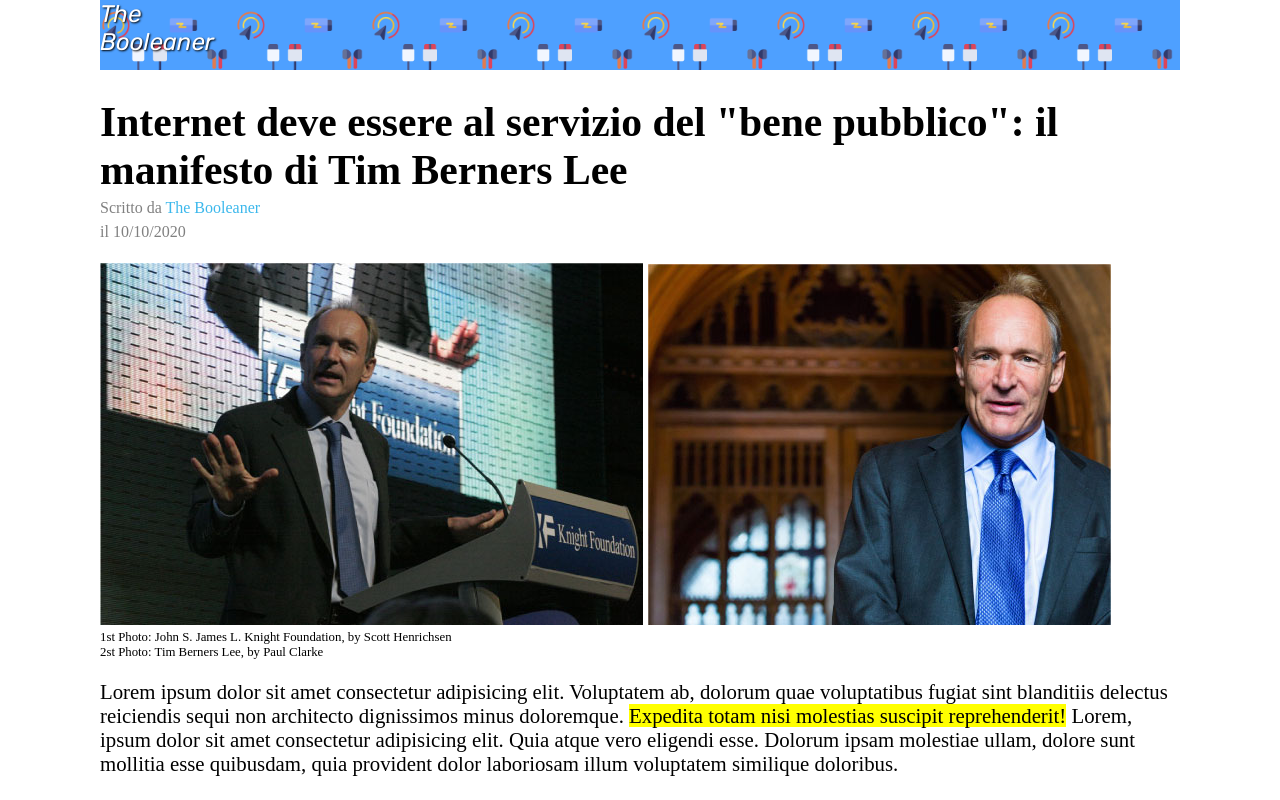
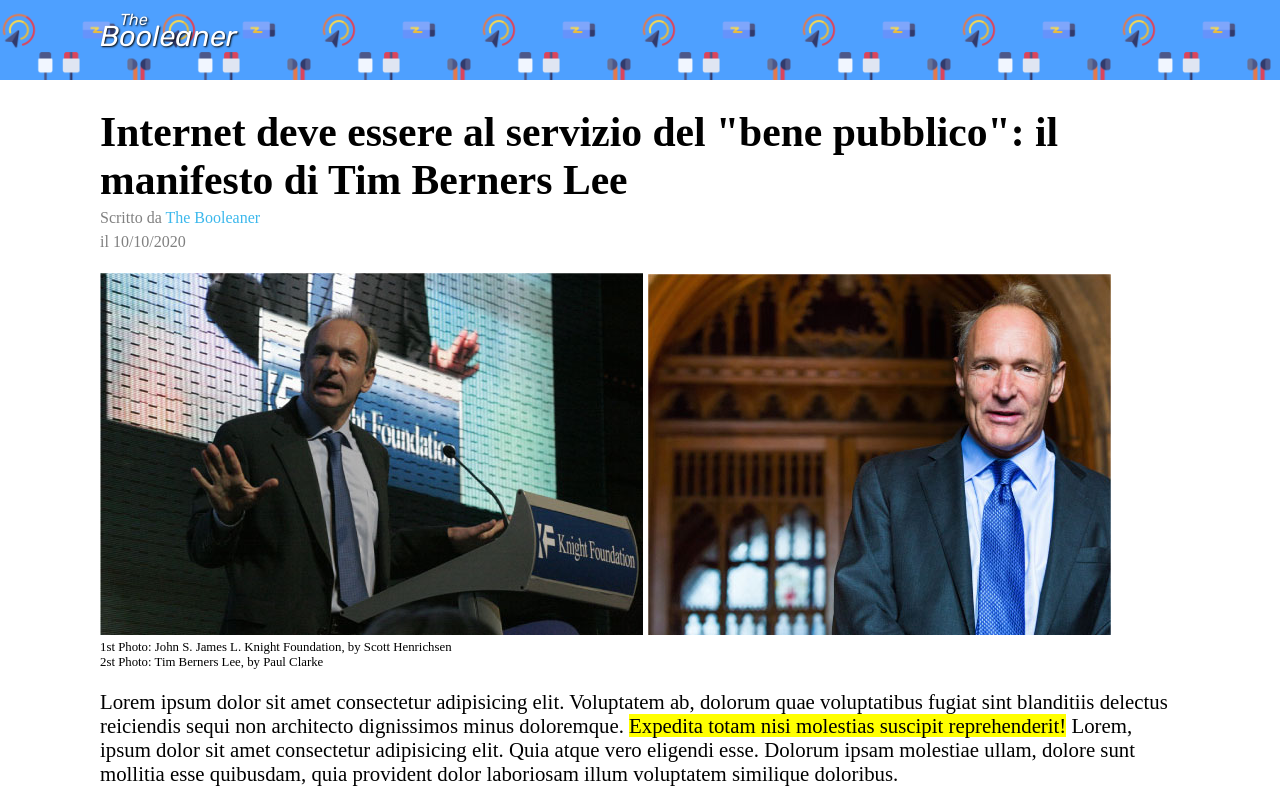
Before and after one commit to patrictobola/html-css-booleaner, a plain HTML site: page index.html in a window 1280 px wide. Shown: the top 800 px of the page. Drawn offline with Linux system fonts and the light colour scheme.

Commit message:
fixed banner, did bonus

```diff
--- a/css/style.css
+++ b/css/style.css
@@ -11,14 +11,22 @@ body {
 .top-banner {
     background-color: #4ea0ff;
     background-image: url('../img/pattern.png');
-    height: 70px;
+    height: 80px;
     background-size: 25% ;
     font-family: 'Rubik', sans-serif;
     color: #fff;
     text-shadow: 1px 1px 2px black;
-    font-size: 1.5rem;
+}
+#booleaner {
+    font-size: 1.8rem;
 }
 
+#the {
+    position: relative;
+    left: 20px;
+    top: 10px;
+    font-size: 1rem;
+}
 h1 {
     margin-bottom: 0px;
 }
--- a/index.html
+++ b/index.html
@@ -14,27 +14,27 @@
     <title>The Booleaner</title>
 </head>
 <body>
-    <div class="container">
+
         <!-- Intestazione -->
         <header>
             <!-- Banner con logo -->
             <div class="top-banner">
-                <div id="the">
+                <div id="the" class="container">
                     <span>The</span>
                 </div>
-                <div id="booleaner">
+                <div id="booleaner" class="container">
                     <span>Booleaner</span>
                 </div>
             </div>
             <!-- Testo header -->
-            <div>
+            <div class="container">
                 <h1>Internet deve essere al servizio del "bene pubblico": il manifesto di Tim Berners Lee</h1>
                 <span id="wrote-by">Scritto da <span>The Booleaner</span><br>
                 il 10/10/2020
                 </span>
             </div>
         </header>
-
+    <div class="container">
         <main>
             <!-- Foto Tim Berners Lee -->
             <figure>
```
